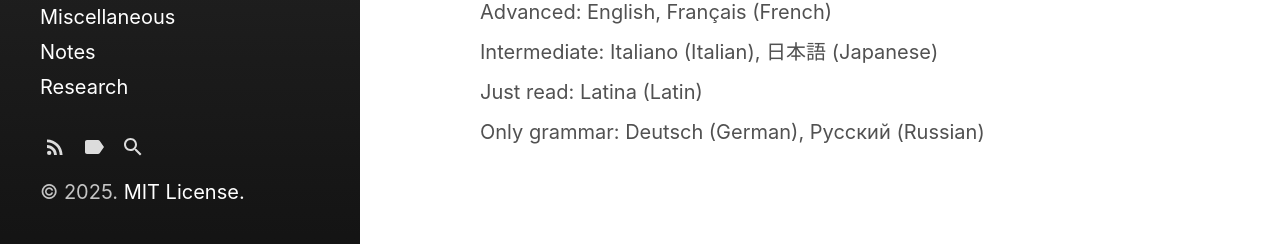
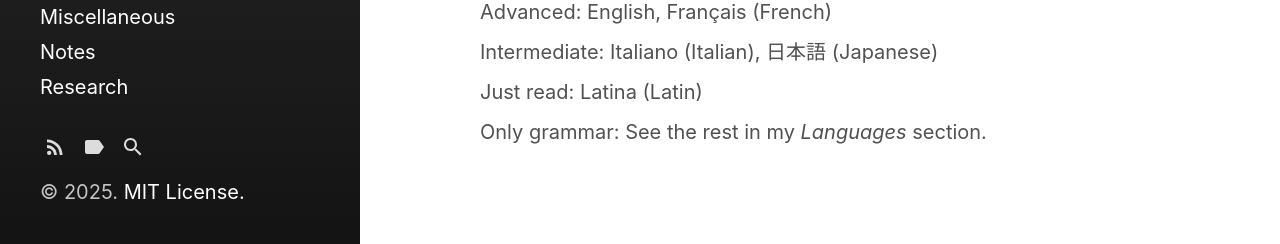
Before and after one commit to Roimex/Roimex.github.io, a Jekyll site: the page built from pages/cv.md, in a window 1280 px wide and 900 px high, scrolled down 763 px. Shown: the part 653-897 px from the top of the window. Built offline with Jekyll 4.4.1, drawn with Linux system fonts in a browser that asks for light colours.

Commit message:
Update cv.md

```diff
--- a/pages/cv.md
+++ b/pages/cv.md
@@ -40,10 +40,11 @@ order: 1
 <dl>
   <dt>Programming</dt>
   <dd>Python, MATLAB, R</dd>
+
   <dt>Languages</dt>
   <dd>Native: 中文 (Mandarin Chinese)</dd>
   <dd>Advanced: English, Français (French)</dd>
   <dd>Intermediate: Italiano (Italian), 日本語 (Japanese)</dd>
   <dd>Just read: Latina (Latin)</dd>
-  <dd>Only grammar: Deutsch (German), Русский (Russian)</dd>
+  <dd>Only grammar: See the rest in my <em>Languages</em> section.</dd>
 </dl>
```
